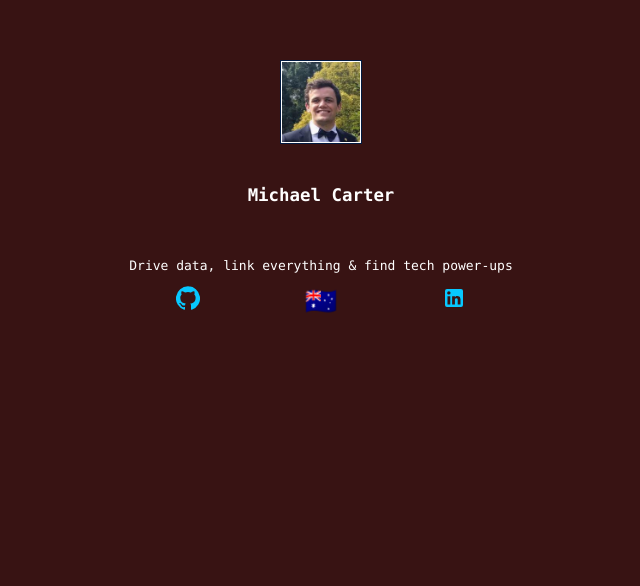
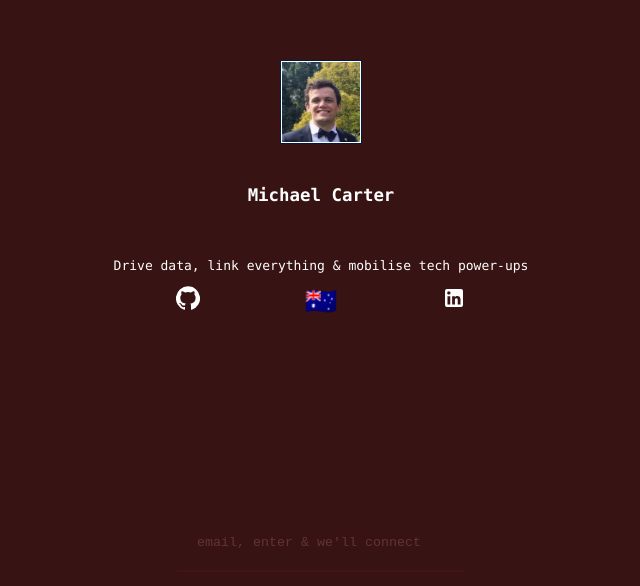
Before and after one commit to mewc/mewc4, a React (Create React App) app: page / in a window 1280 px wide. Shown: the part 212-798 px from the top of the page, without its empty margins (319-959 px from the left). Built offline with nearby package versions, Linux system fonts and the light colour scheme.

Commit message:
Add email submit

```diff
--- a/package.json
+++ b/package.json
@@ -4,15 +4,16 @@
   "private": true,
   "homepage": ".",
   "dependencies": {
-    "@material-ui/core": "^4.8.0",
+    "@material-ui/core": "^4.9.5",
     "@material-ui/icons": "^4.5.1",
     "@testing-library/jest-dom": "^4.2.4",
     "@testing-library/react": "^9.3.2",
     "@testing-library/user-event": "^7.1.2",
+    "axios": "^0.19.2",
     "react": "^16.12.0",
     "react-dom": "^16.12.0",
     "react-router-dom": "^5.1.2",
-    "react-scripts": "3.3.0"
+    "react-scripts": "^3.4.0"
   },
   "scripts": {
     "start": "react-scripts start",
--- a/src/App.css
+++ b/src/App.css
@@ -25,7 +25,7 @@
 }
 
 .App-link {
-  color: #07C8FF;
+  color: rgb(255, 255, 255);
 }
 
 @keyframes App-logo-spin {
--- a/src/App.js
+++ b/src/App.js
@@ -4,8 +4,7 @@ import Home from './Home'
 import {
   BrowserRouter as Router,
   Switch,
-  Route,
-  Link
+  Route
 } from "react-router-dom";
 
 
--- a/src/Home.js
+++ b/src/Home.js
@@ -4,10 +4,67 @@ import './App.css';
 import { GitHub, LinkedIn } from '@material-ui/icons'
 import { Grid, Tooltip } from '@material-ui/core'
 import strings from './strings';
+import axios from 'axios';
 
 console.log(strings.github);
+const emailCookieName = 'mewc-email-submit'
 
-function App() {
+/* Keep mewc4 very lightweight */
+
+function enterPress(event) {
+    const element = event.target;
+    const input = element.value;
+    if (event.charCode === 13 && input.match(/^[\w-.]+@([\w-]+.)+[\w-]{2,19}$/)) {
+        event.preventDefault();
+        console.log(input);
+        element.setAttribute('placeholder', 'sending...');
+        element.setAttribute('disabled', true);
+        element.value = null;
+        submitEmail(input)
+            .then(r => {
+                if (r.status === 'done') {
+                    setEmailSubmitCookie(input);
+                    element.setAttribute('placeholder', 'Done!');
+                    setTimeout(() => { element.parentNode.remove() }, 1500);
+                } else {
+                    throw new Error({ message: 'API response is not successful', r })
+                }
+            })
+            .catch(err => {
+                console.error(err);
+                element.setAttribute('placeholder', strings.email_placeholder);
+                element.setAttribute('disabled', false);
+                element.value = input;
+            })
+    } else if (event.keyCode === 13) {
+        console.log('invalid input: ' + input);
+    }
+}
+
+function setEmailSubmitCookie(input) {
+    var CookieDate = new Date();
+    CookieDate.setFullYear(CookieDate.getFullYear() + 1);
+    document.cookie = `${emailCookieName}=${input.toString}; expires=` + CookieDate.toUTCString() + ';';
+}
+
+function submitEmail(email) {
+    const url = atob(strings.email_endpoint_base64);
+    return axios.post(url, { email }, { timeout: 3000 })
+        .then(r => {
+            return r.data;
+        })
+}
+
+function getEmailInput() {
+    if (document.cookie.indexOf('mewc-email-submit') > -1) return;
+    return <Grid item xs={12} className={'mewc-input'}>
+        <input type="email" id="mewc-email-input" size="30" className={'email-input'}
+            onKeyPress={enterPress} placeholder={strings.email_placeholder} required autoComplete="off" />
+    </Grid>
+}
+
+
+function Home() {
     return (
         <div className="App">
             <header className="App-header">
@@ -16,7 +73,7 @@ function App() {
                     Michael Carter
                 </h6>
                 <p>
-                    Drive data, link everything &amp; find tech power-ups
+                    Drive data, link everything &amp; mobilise tech power-ups
                 </p>
                 <Grid container
                     spacing={4}
@@ -41,9 +98,9 @@ function App() {
                     </Grid>
                     <Grid item xs={2}>
                         <Tooltip title={strings.australia} className="tooltip" >
-                            <div>
+                            <span role="img" aria-label="australia">
                                 🇦🇺
-                            </div>
+                            </span>
                         </Tooltip>
                     </Grid>
                     <Grid item xs={2}>
@@ -54,16 +111,15 @@ function App() {
                                 target="_blank"
                                 rel="noopener noreferrer"
                             >
-
                                 <LinkedIn />
-
                             </a>
                         </Tooltip>
                     </Grid>
+                    {getEmailInput()}
                 </Grid>
             </header>
         </div >
     );
 }
 
-export default App;
+export default Home;
--- a/src/index.css
+++ b/src/index.css
@@ -8,3 +8,32 @@ body {
 code {
   font-family: source-code-pro, Menlo, Monaco, Consolas, 'Courier New',    monospace;
 }
+
+.mewc-input {
+  position: absolute;
+  bottom: 0;
+}
+
+#mewc-email-input {
+  padding: 20px;
+  background-color: transparent;
+    border: none;
+    border-bottom: 2px solid #441313;
+    outline: none;
+    color: white;
+    font-family: monospace;
+}
+
+#mewc-email-input::placeholder {
+  color: rgb(101, 51, 51)
+}
+
+#mewc-email-input:hover {
+  padding: 20px;
+  background-color: transparent;
+    border: none;
+    border-bottom: 2px solid #221313;
+    outline: none;
+    color: white;
+    font-family: monospace;
+}
--- a/src/strings.js
+++ b/src/strings.js
@@ -1,7 +1,9 @@
 const strings = {
-    "github": "Full Stack, end to end developer. Everything Martech, React, Express and aws",
-    "linkedin": "Bringing people together with passion",
-    "australia": "Proud to play my part in growing the best Country there is. "
+    github: "Full Stack, end to end, serverless - AWS, Node, noSQL & React -> github.com/mewc",
+    linkedin: "Connect, share and grow together",
+    australia: "Proud to play my part in growing the best Country there is",
+    email_placeholder: "email, enter & we'll connect",
+    email_endpoint_base64: "aHR0cHM6Ly9xZzlnaDBmeHQ1LmV4ZWN1dGUtYXBpLnVzLWVhc3QtMi5hbWF6b25hd3MuY29tL3Byb2QvZW1haWw="
 }
 
 export default strings;
```
Also changed, not shown: index.html (+27 -1 lines), public/index.html (+16 -6 lines), 1 other file (tests, documents, lock files or other folders).
